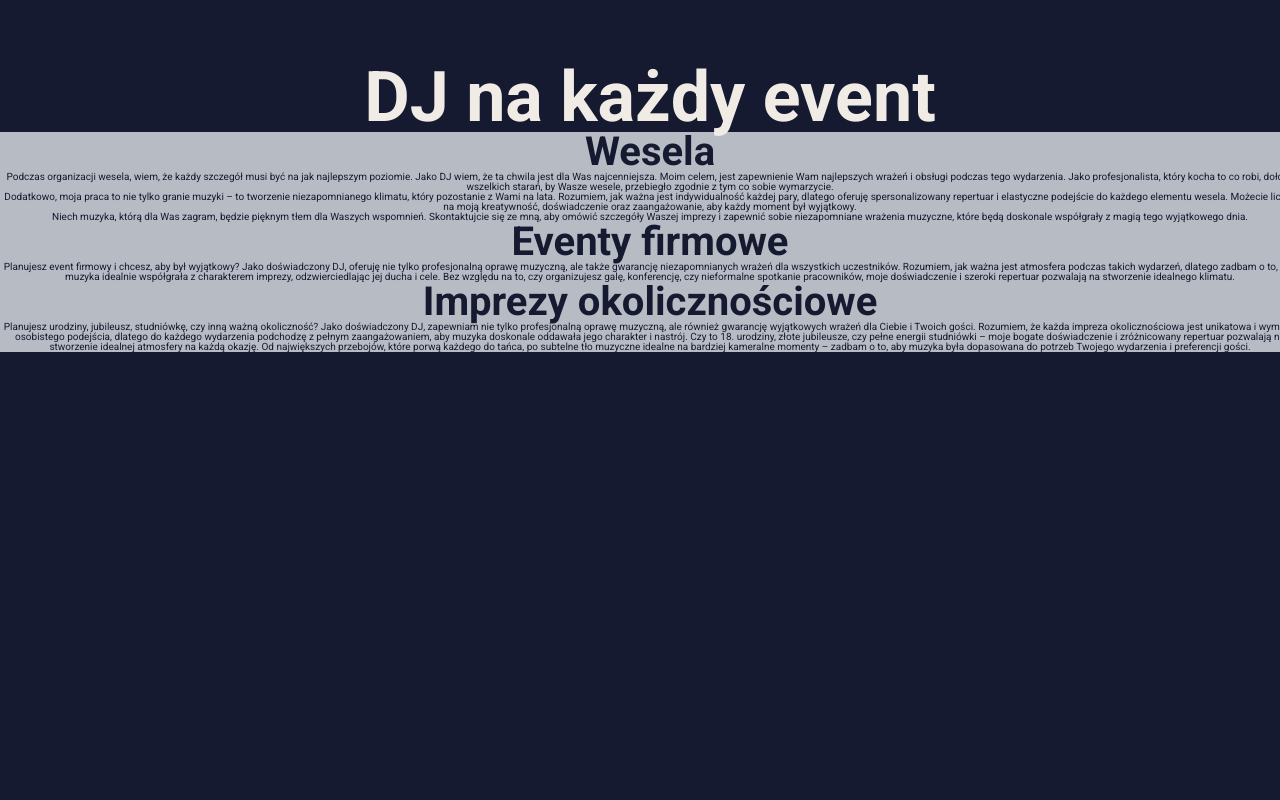
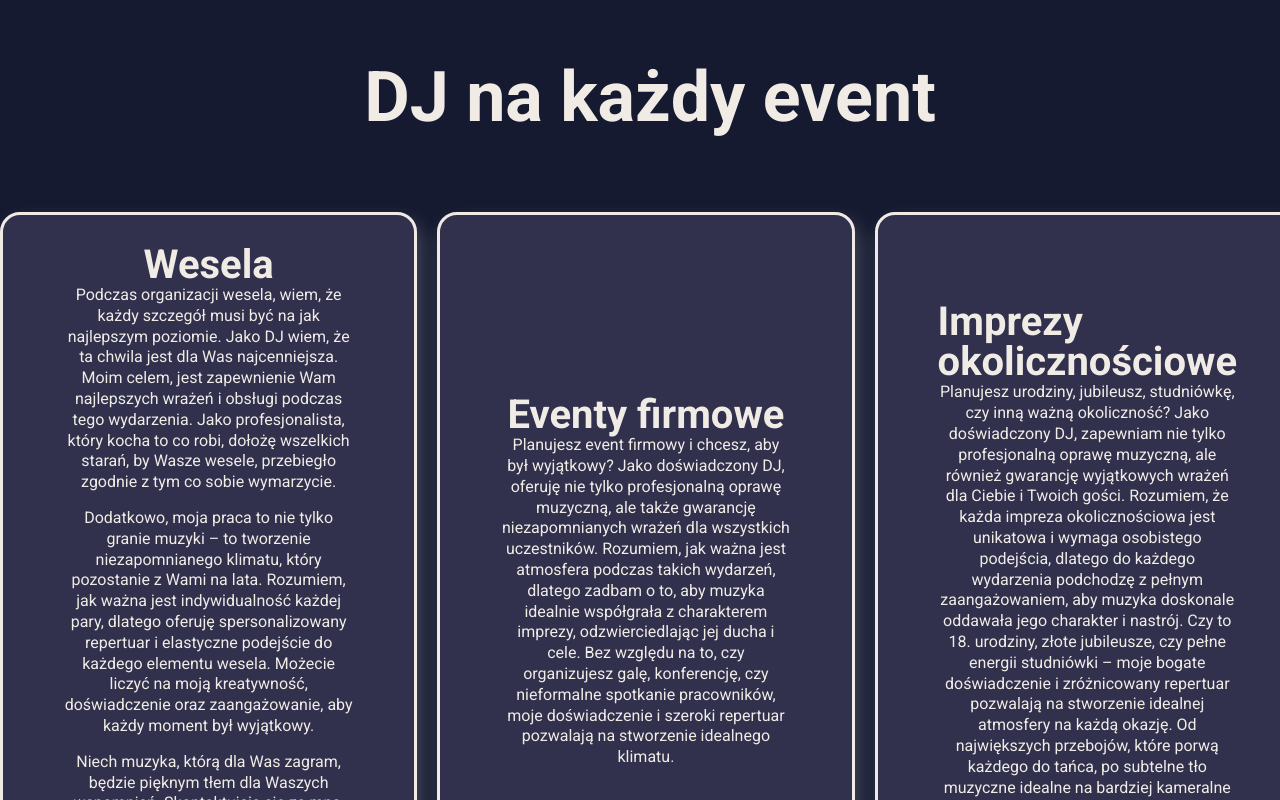
Before and after one commit to patryk-pi/Baby_Feed, a Next.js app: page / in a window 1280 px wide. Shown: the part 780-1580 px from the top of the page. Before the commit the page ends 1132 px from the top, so only its background shows below. Built offline with nearby package versions, Linux system fonts and the light colour scheme.

Commit message:
changed styling in hero component

```diff
--- a/src/components/Hero/Hero.tsx
+++ b/src/components/Hero/Hero.tsx
@@ -14,6 +14,7 @@ const Hero = () => {
     return (
         <section className="hero">
             <h1 className="hero__header">DJ na każdy event</h1>
+            <div className="hero__container">
                 <Event
                     title={weddingTitle}
                     text1={weddingText1}
@@ -22,6 +23,7 @@ const Hero = () => {
                 />
                 <Event title={companyTitle} text1={companyText} />
                 <Event title={partyTitle} text1={partyText} />
+            </div>
         </section>
     );
 };
--- a/src/components/Hero/_hero.scss
+++ b/src/components/Hero/_hero.scss
@@ -6,5 +6,11 @@
         font-size: 7rem;
         text-align: center;
         font-weight: 700;
+        margin-bottom: 8rem;
+    }
+
+    &__container {
+        display: flex;
+        gap: 2rem;
     }
 }
--- a/src/components/Hero/components/_event.scss
+++ b/src/components/Hero/components/_event.scss
@@ -4,8 +4,13 @@
     flex-direction: column;
     justify-content: center;
     align-items: center;
-    background-color: $color-gray;
-    color: $color-primary;
+    background-color: $color-secondary;
+    color: $color-white;
+    border: 3px solid $color-white;
+    border-radius: 20px;
+    padding: 3rem 6rem;
+    margin-bottom: 3rem;
+    box-shadow: 5px 10px 20px rgba(255, 255, 255, 0.2);
 
     &__title {
         font-size: 4em;
@@ -14,5 +19,8 @@
 
     &__text {
         text-align: center;
+        font-size: 1.6rem;
+        margin-bottom: 1.5rem;
+        line-height: 1.3;
     }
 }
--- a/src/styles/settings/_variables.scss
+++ b/src/styles/settings/_variables.scss
@@ -1,7 +1,7 @@
 $color-primary: #161a30;
+$color-secondary: #31304d;
 $color-white: #f0ece5;
 $color-gray: #b6bbc4;
-$color-blue: #01baef;
 
 $border-radius: 5.8rem;
 
```
Lines whose indentation alone changed are shown as unchanged.
